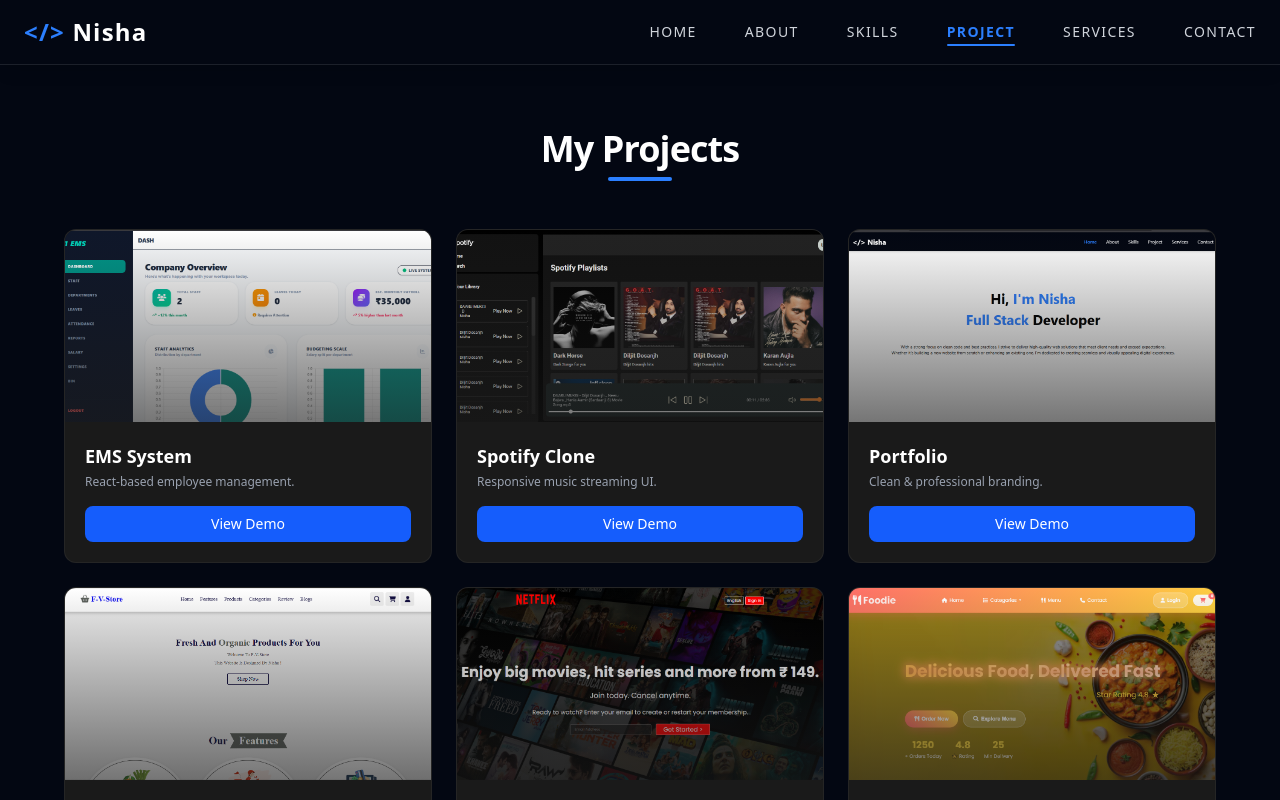
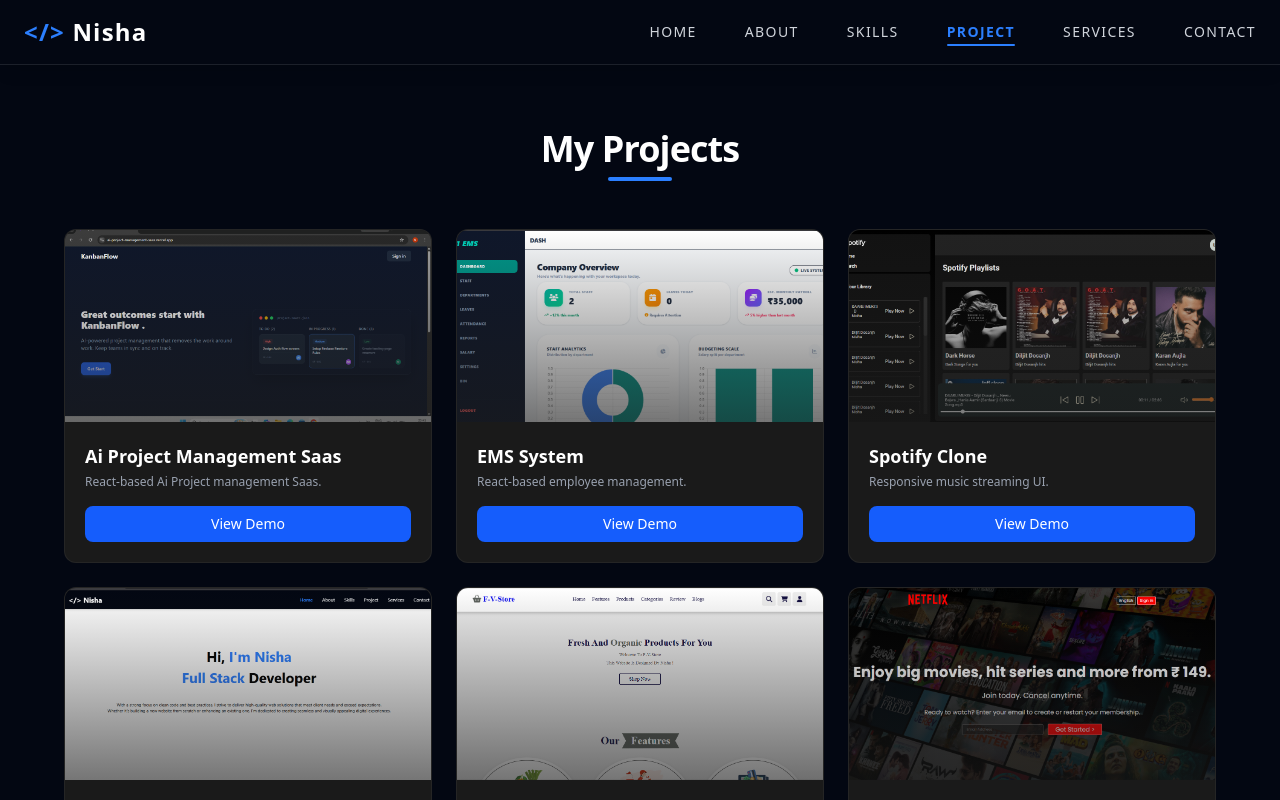
Before and after one commit to Lets-nisha/portfolio-com-n95, a React (Vite) app: page /project in a window 1280 px wide. Shown: the top 800 px of the page. Built offline with nearby package versions, Linux system fonts and the light colour scheme.

Commit message:
Add Ai Project Management SaaS to project list
Added a new project entry for Ai Project Management SaaS.

```diff
--- a/src/pages/Project.jsx
+++ b/src/pages/Project.jsx
@@ -5,10 +5,17 @@
 import netflix from '../assets/netflix.png'
 import ems from '../assets/ems.png'
 import Foodie from '../assets/Foodie.png'
+import AiProject from '../assets/aiproject.png'
 
 const Project = () => {
 
   const projects = [
+     {
+      title: "Ai Project Management Saas",
+      image: AiProject,
+      description: "React-based Ai Project management Saas.",
+      link: "https://ai-project-management-saas.vercel.app/"
+    },
     {
       title: "EMS System",
       image: ems,
```
